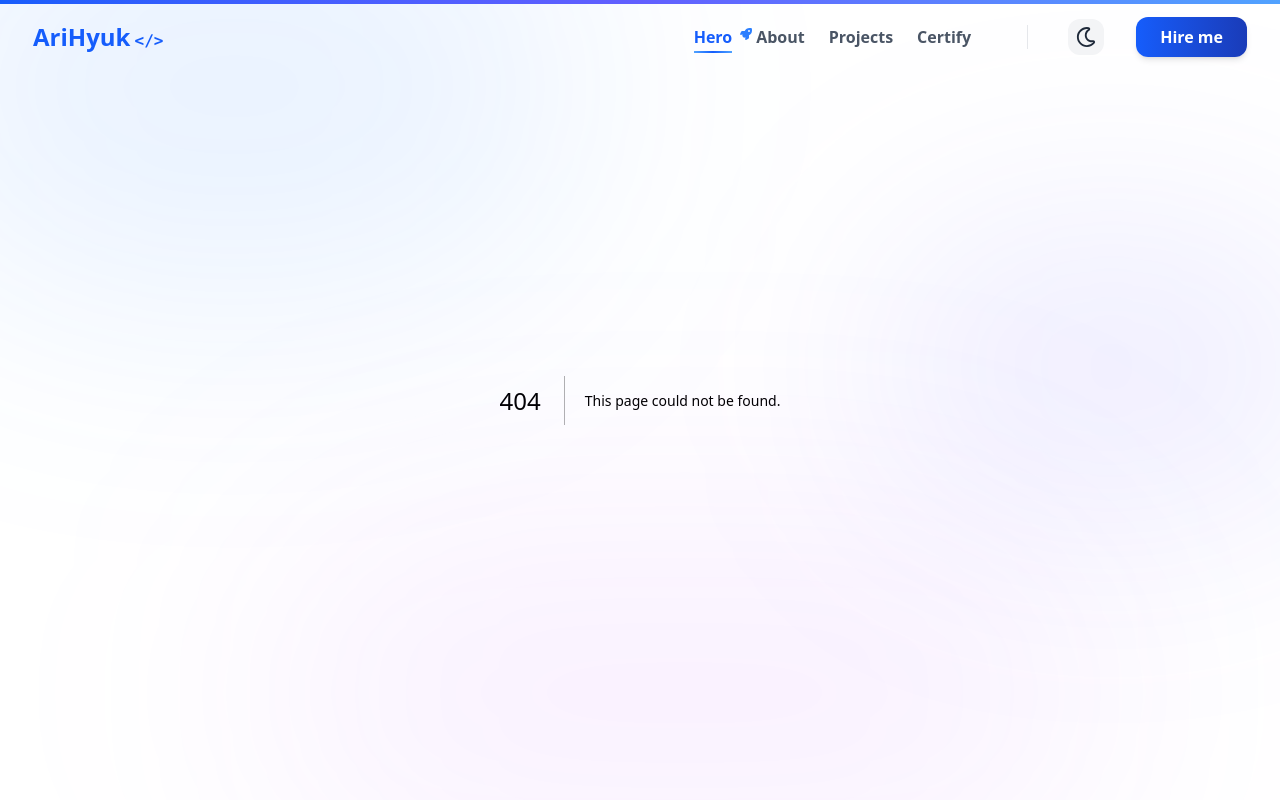
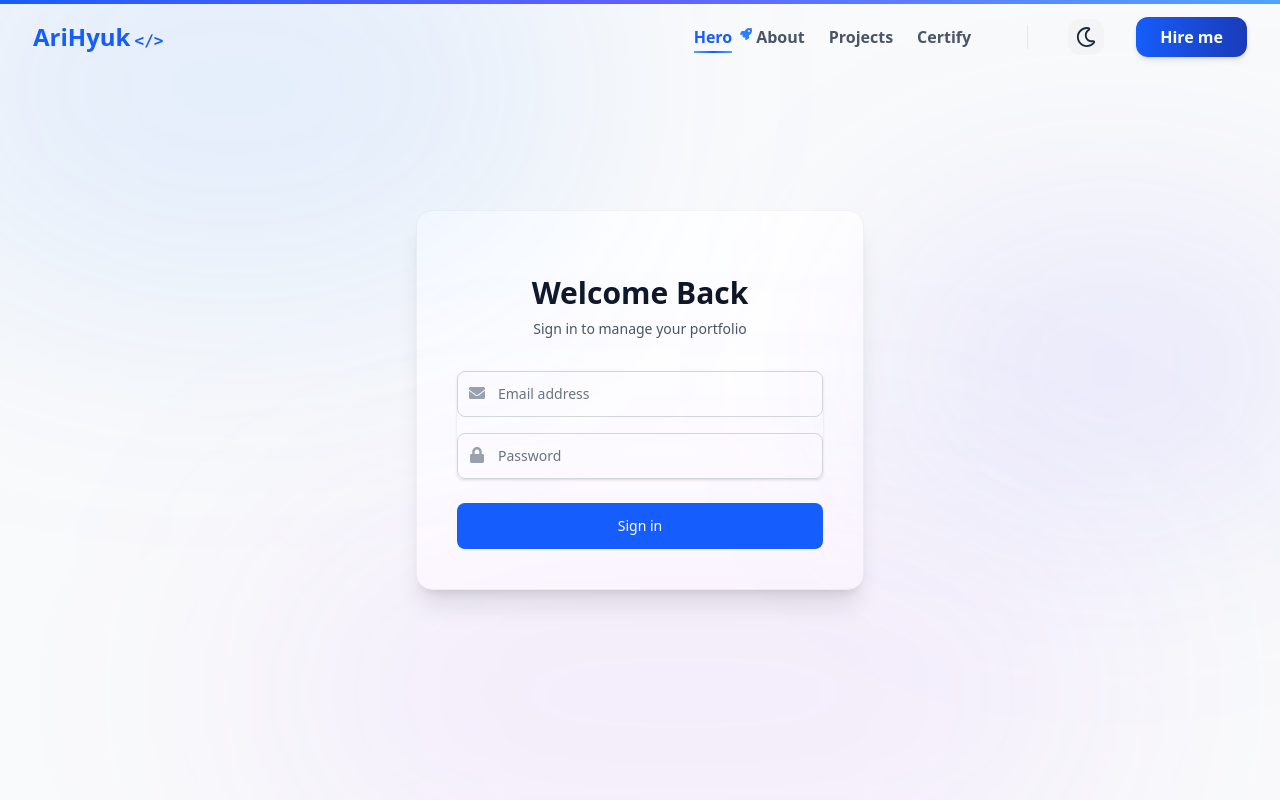
Before and after one commit to AriHyuk/new-porto, a Next.js app: page /login in a window 1280 px wide. Before the commit this address had no page. Shown: the top 800 px of the page. Built offline with nearby package versions, Linux system fonts and the light colour scheme; no server answers.

Commit message:
feat(auth): implement login page, server actions, and middleware protection

```diff
--- /dev/null
+++ b/app/auth/actions.ts
@@ -0,0 +1,40 @@
+"use server";
+
+import { createClient } from "@/lib/supabase/server";
+import { revalidatePath } from "next/cache";
+import { redirect } from "next/navigation";
+
+/**
+ * Handles user login via Supabase Auth.
+ * @param formData - The form data containing email and password.
+ */
+export async function login(formData: FormData) {
+  const supabase = await createClient();
+
+  const email = formData.get("email") as string;
+  const password = formData.get("password") as string;
+
+  const { error } = await supabase.auth.signInWithPassword({
+    email,
+    password,
+  });
+
+  if (error) {
+    return redirect("/login?error=Invalid credentials");
+  }
+
+  revalidatePath("/", "layout");
+  redirect("/admin");
+}
+
+/**
+ * Handles user logout.
+ * Signs out from Supabase and redirects to login page.
+ */
+export async function logout() {
+  const supabase = await createClient();
+  await supabase.auth.signOut();
+
+  revalidatePath("/", "layout");
+  redirect("/login");
+}
--- /dev/null
+++ b/app/login/page.tsx
@@ -0,0 +1,72 @@
+import { login } from "@/app/auth/actions";
+import { FaLock, FaEnvelope } from "react-icons/fa";
+import { createClient } from "@/lib/supabase/server";
+import { redirect } from "next/navigation";
+
+/**
+ * Login Page Component
+ * Renders the login form and handles redirection if user is already authenticated.
+ */
+export default async function LoginPage() {
+  const supabase = await createClient();
+  const {
+    data: { user },
+  } = await supabase.auth.getUser();
+
+  if (user) {
+    redirect("/admin");
+  }
+
+  return (
+    <div className="flex min-h-screen items-center justify-center bg-gray-50 px-4 dark:bg-zinc-950">
+      <div className="w-full max-w-md space-y-8 rounded-2xl border border-gray-100 bg-white p-10 shadow-xl dark:border-zinc-800 dark:bg-zinc-900">
+        <div className="text-center">
+          <h2 className="mt-6 text-3xl font-bold text-gray-900 dark:text-white">
+            Welcome Back
+          </h2>
+          <p className="mt-2 text-sm text-gray-600 dark:text-gray-400">
+            Sign in to manage your portfolio
+          </p>
+        </div>
+
+        <form action={login} className="mt-8 space-y-6">
+          <div className="space-y-4 rounded-md shadow-sm">
+            <div className="relative">
+              <FaEnvelope className="absolute left-3 top-3.5 text-gray-400" />
+              <input
+                id="email-address"
+                name="email"
+                type="email"
+                autoComplete="email"
+                required
+                className="relative block w-full appearance-none rounded-lg border border-gray-300 px-3 py-3 pl-10 text-gray-900 placeholder-gray-500 focus:z-10 focus:border-blue-500 focus:outline-none focus:ring-blue-500 sm:text-sm dark:border-zinc-700 dark:bg-zinc-800 dark:text-white"
+                placeholder="Email address"
+              />
+            </div>
+            <div className="relative">
+              <FaLock className="absolute left-3 top-3.5 text-gray-400" />
+              <input
+                id="password"
+                name="password"
+                type="password"
+                autoComplete="current-password"
+                required
+                className="relative block w-full appearance-none rounded-lg border border-gray-300 px-3 py-3 pl-10 text-gray-900 placeholder-gray-500 focus:z-10 focus:border-blue-500 focus:outline-none focus:ring-blue-500 sm:text-sm dark:border-zinc-700 dark:bg-zinc-800 dark:text-white"
+                placeholder="Password"
+              />
+            </div>
+          </div>
+
+          <div>
+            <button
+              type="submit"
+              className="group relative flex w-full justify-center rounded-lg border border-transparent bg-blue-600 px-4 py-3 text-sm font-medium text-white transition-colors duration-200 hover:bg-blue-700 focus:outline-none focus:ring-2 focus:ring-blue-500 focus:ring-offset-2"
+            >
+              Sign in
+            </button>
+          </div>
+        </form>
+      </div>
+    </div>
+  );
+}
--- /dev/null
+++ b/middleware.ts
@@ -0,0 +1,61 @@
+import { createServerClient } from "@supabase/ssr";
+import { type NextRequest, NextResponse } from "next/server";
+
+/**
+ * Middleware to protect admin routes.
+ * Checks for a valid Supabase session and redirects unauthenticated users.
+ */
+export async function middleware(request: NextRequest) {
+  let response = NextResponse.next({
+    request: {
+      headers: request.headers,
+    },
+  });
+
+  const supabase = createServerClient(
+    process.env.NEXT_PUBLIC_SUPABASE_URL!,
+    process.env.NEXT_PUBLIC_SUPABASE_ANON_KEY!,
+    {
+      cookies: {
+        getAll() {
+          return request.cookies.getAll();
+        },
+        setAll(cookiesToSet) {
+          cookiesToSet.forEach(({ name, value, options }) =>
+            request.cookies.set(name, value)
+          );
+          response = NextResponse.next({
+            request,
+          });
+          cookiesToSet.forEach(({ name, value, options }) =>
+            response.cookies.set(name, value, options)
+          );
+        },
+      },
+    }
+  );
+
+  const {
+    data: { user },
+  } = await supabase.auth.getUser();
+
+  // Redirect to login if accessing protected admin routes without a user session
+  if (request.nextUrl.pathname.startsWith("/admin") && !user) {
+    return NextResponse.redirect(new URL("/login", request.url));
+  }
+
+  return response;
+}
+
+export const config = {
+  matcher: [
+    /*
+     * Match all request paths except for the ones starting with:
+     * - _next/static (static files)
+     * - _next/image (image optimization files)
+     * - favicon.ico (favicon file)
+     * Feel free to modify this pattern to include more paths.
+     */
+    "/((?!_next/static|_next/image|favicon.ico|.*\\.(?:svg|png|jpg|jpeg|gif|webp)$).*)",
+  ],
+};
```
